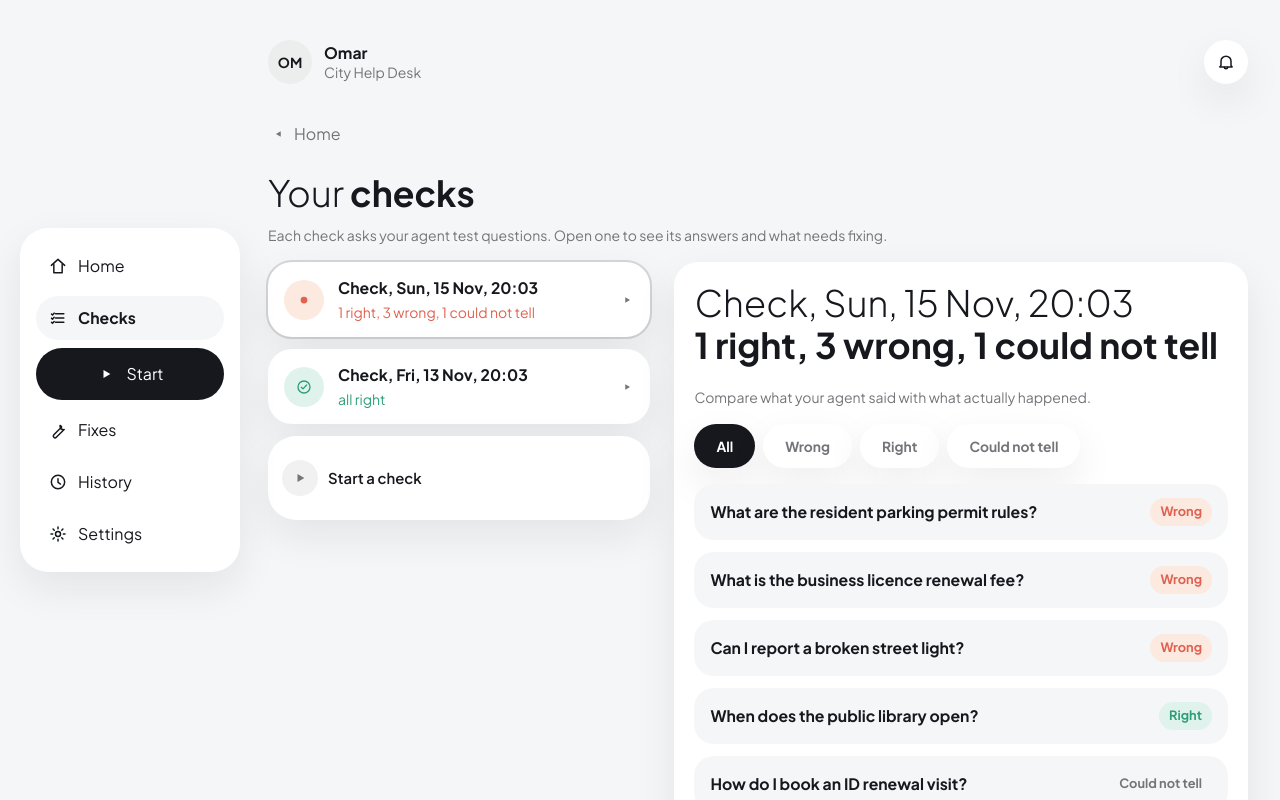
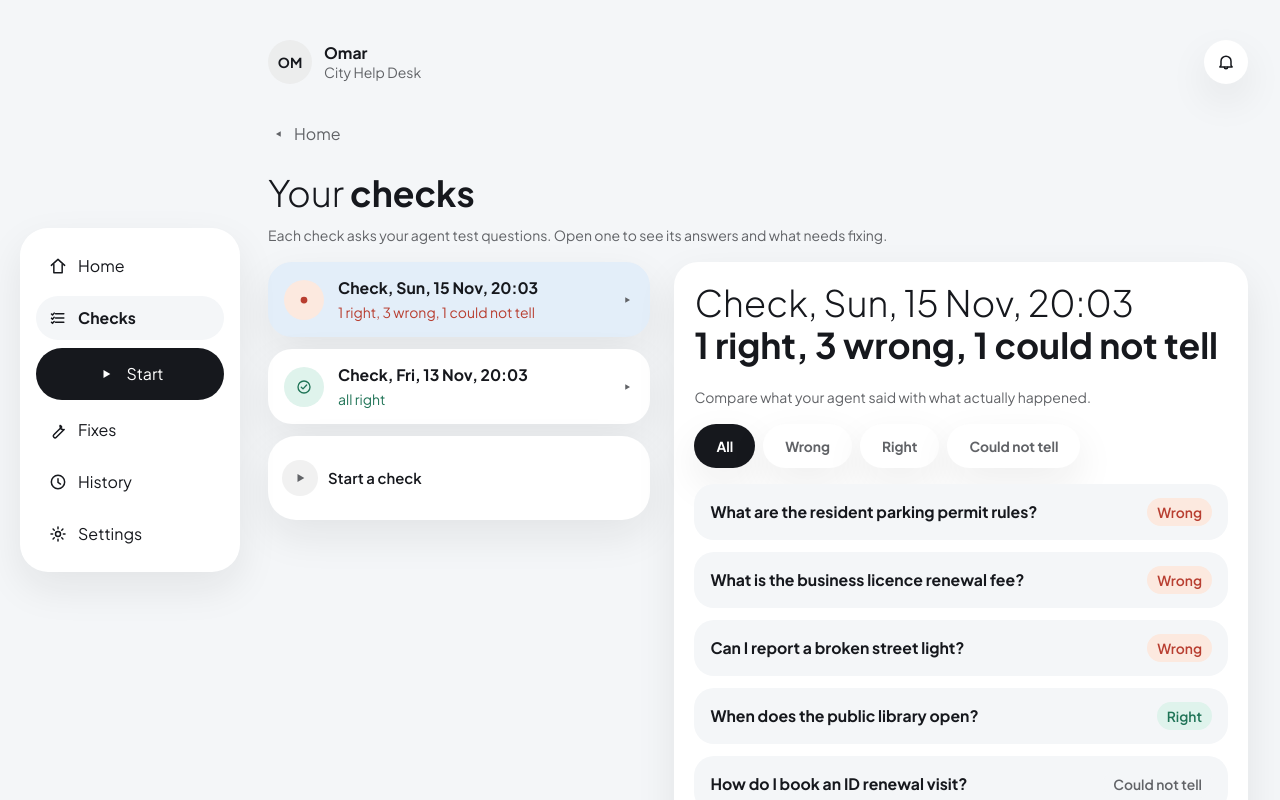
Before and after one commit to shanifadhil33-blip/nazir, a Next.js app: page /shell/checks in a window 1280 px wide. Shown: the top 800 px of the page. Built offline with nearby package versions, Linux system fonts and the light colour scheme.

Commit message:
Improve control contrast and touch feedback

```diff
--- a/src/app/globals.css
+++ b/src/app/globals.css
@@ -2,11 +2,13 @@
   --page: #F4F6F8;
   --card: #FFFFFF;
   --ink: #16181D;
-  --ink-muted: color-mix(in srgb, var(--ink) 58%, var(--page));
+  --ink-muted: color-mix(in srgb, var(--ink) 66%, var(--page));
   --accent: #16181D;
   --on-accent: #FFFFFF;
-  --right: #2E9E7A;
-  --wrong: #E0614F;
+  --right: #207457;
+  --wrong: #B83E30;
+  --hover: color-mix(in srgb, var(--ink) 5%, var(--card));
+  --pressed: color-mix(in srgb, var(--ink) 10%, var(--card));
   --mint: #DFF3EC;
   --sky: #E3EEF9;
   --peach: #FCE9DF;
@@ -812,7 +814,7 @@ button.nz-brand:hover, button.nz-brand:focus-visible { background: color-mix(in
 .nz-state-empty .nz-state-ico { background: var(--sky); color: #3f7fb8; }
 .nz-state-limit .nz-state-ico { background: var(--mint); color: var(--right); }
 .nz-state-offline .nz-state-ico { background: #fdf1cf; color: #c98a1b; }
-.nz-shell .nz-state-act, .nz-shell-desk .nz-state .nz-state-act { flex: none; justify-content: center; min-block-size: 40px; padding: 0 18px; border-radius: var(--radius-pill); font-size: 14px; font-weight: 600; white-space: nowrap; }
+.nz-shell .nz-state-act, .nz-shell-desk .nz-state .nz-state-act { flex: none; justify-content: center; min-block-size: 44px; padding: 0 18px; border-radius: var(--radius-pill); font-size: 14px; font-weight: 600; white-space: nowrap; }
 .nz-state-spin {
   inline-size: 18px;
   block-size: 18px;
@@ -1061,7 +1063,7 @@ a.nz-pill-btn, a.nz-float-item, a.nz-float-start, a.nz-side-item, a.nz-side-star
 .nz-check-card { display: flex; align-items: center; gap: 14px; inline-size: 100%; min-block-size: 72px; padding: 14px 16px; border: 0; border-radius: 24px; background: var(--card); box-shadow: var(--shadow); font: inherit; color: var(--ink); text-align: start; cursor: pointer; transition: transform 150ms var(--ease); }
 .nz-check-card:hover { transform: translateY(-1px); }
 .nz-check-card:active { transform: scale(.98); }
-.nz-check-card[aria-pressed="true"] { outline: 2px solid color-mix(in srgb, var(--ink) 14%, transparent); }
+.nz-check-card[aria-pressed="true"] { background: var(--sky); }
 .nz-check-mark { display: grid; place-items: center; inline-size: 40px; block-size: 40px; border-radius: var(--radius-pill); flex: none; }
 .nz-check-mark svg { inline-size: 18px; block-size: 18px; }
 .nz-check-mark-right { background: var(--mint); color: var(--right); }
@@ -1354,7 +1356,7 @@ a.nz-pastel, a.nz-running { text-decoration: none; color: var(--ink); }
 .nz-home-main .nz-agent-name { font-weight: 600; }
 .nz-home-main .nz-agent-test, .nz-home-time { font-size: 14px; color: var(--ink-muted); }
 .nz-home-main .nz-agent-actions { display: flex; align-items: center; flex-wrap: wrap; gap: 4px 16px; }
-.nz-home-main .nz-agent-actions a, .nz-home-link { display: inline-flex; align-items: center; min-block-size: 44px; color: var(--ink); text-underline-offset: 4px; }
+.nz-home-main .nz-agent-actions a, .nz-home-link { display: inline-flex; align-items: center; min-inline-size: 44px; min-block-size: 44px; color: var(--ink); text-underline-offset: 4px; }
 .nz-home-main .nz-running { padding: 16px; gap: 8px; }
 .nz-home-main .nz-hero-btn { inline-size: 100%; }
 .nz-home-secondary { margin-block-start: 24px; display: grid; gap: 8px; }
@@ -1534,3 +1536,21 @@ body:has(.nz-confirm[open]) { overflow: hidden; }
 .nz-confirm [role="alert"] { margin-block: 16px 0; }
 .nz-confirm button[aria-busy="true"]::before { content: ''; inline-size: 16px; block-size: 16px; border: 2px solid rgb(255 255 255 / 35%); border-top-color: currentColor; border-radius: 50%; animation: nz-spin 1s linear infinite; }
 @media (prefers-reduced-motion: reduce) { .nz-confirm button[aria-busy="true"]::before { animation: none; } }
+
+/* Shared control feedback stays still while a finger scrolls over a row. */
+.nz-shell :is(a, button, summary) { transition: color 140ms ease, background-color 140ms ease; }
+.nz-shell :is(a, button, summary):is(:hover, :active) { transform: none; }
+.nz-shell .nz-float-item { color: var(--ink-muted); }
+.nz-shell .nz-float-item[aria-current="page"] { color: var(--ink); }
+.nz-shell .nz-mark { font-size: 14px; font-weight: 600; }
+.nz-shell :is(.nz-hist-time, .nz-hist-text small, .nz-set-text small, .nz-map-item small, .nz-quote-label) { font-size: 14px; }
+.nz-avatar-initials { transition: background-color 140ms ease; }
+@media (hover: hover) and (pointer: fine) {
+  .nz-shell :is(a, button, summary):hover:not(:disabled) { background-color: var(--hover); }
+  .nz-shell :is(.nz-pill-btn-ink, .nz-float-start, .nz-side-start, .nz-tab[aria-selected="true"], .nz-tab[aria-pressed="true"]):hover:not(:disabled) { background-color: color-mix(in srgb, var(--ink) 88%, white); color: var(--on-accent); }
+  .nz-shell-who > a:hover .nz-avatar-initials { background-color: var(--hover); }
+}
+.nz-shell :is(a, button, summary):active:not(:disabled) { background-color: var(--pressed); }
+.nz-shell :is(.nz-pill-btn-ink, .nz-float-start, .nz-side-start, .nz-tab[aria-selected="true"], .nz-tab[aria-pressed="true"]):active:not(:disabled) { background-color: color-mix(in srgb, var(--ink) 78%, white); color: var(--on-accent); }
+.nz-shell-who > a:active .nz-avatar-initials { background-color: var(--pressed); }
+@media (prefers-reduced-motion: reduce) { .nz-avatar-initials { transition: none; } }
```
Also changed, not shown: 1 other file (tests, documents, lock files or other folders).
